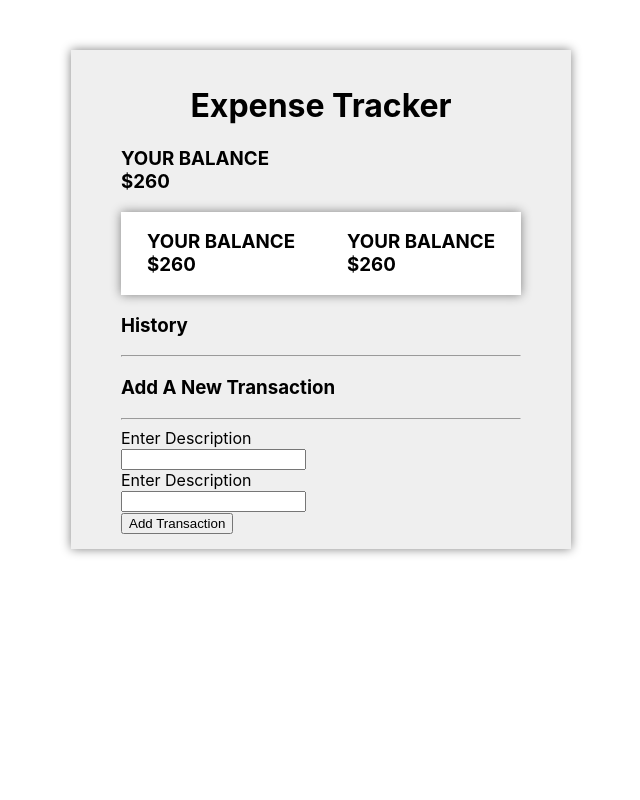
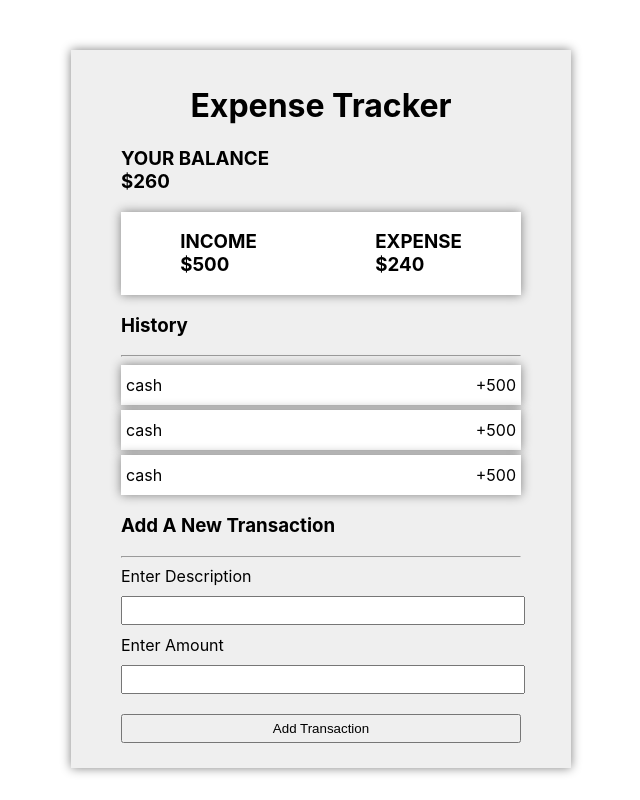
Before and after one commit to MuhammadSMazhar/expense-tracker-app, a React (Create React App) app: page / in a window 1280 px wide. Shown: the whole page, without its empty margins (319-959 px from the left). Built offline with nearby package versions, Linux system fonts and the light colour scheme.

Commit message:
now towards dynamic App

```diff
--- a/src/App.css
+++ b/src/App.css
@@ -18,3 +18,22 @@
   box-shadow: 0 0 10px gray;
   background-color: white;
 }
+.transaction-list{
+  padding: 0px;
+  margin: 0px;
+}
+
+.transaction-list li{
+  display: flex;
+  justify-content: space-between;
+  margin: 5px 0;
+  padding: 10px 5px;
+  box-shadow: 0 0 10px gray;
+  background-color: white;
+}
+
+.transaction-form input{
+  width: 100%;
+  margin: 10px 0;
+  padding: 5px 0;
+}
--- a/src/child.js
+++ b/src/child.js
@@ -8,20 +8,36 @@ function Child() {
             <h3>YOUR BALANCE <br /> $260</h3>
 
             <div className="expensecontainer">
-                <h3>YOUR BALANCE <br /> $260</h3>
-                <h3>YOUR BALANCE <br /> $260</h3>
+                <h3>INCOME <br /> $500</h3>
+                <h3>EXPENSE <br /> $240</h3>
             </div>
             <h3>History</h3>
-            <hr/>
+            <hr />
+
+            <ul className="transaction-list">
+                <li>
+                    <span>cash</span>
+                    <span>+500</span>
+                </li>
+                <li>
+                    <span>cash</span>
+                    <span>+500</span>
+                </li>
+                <li>
+                    <span>cash</span>
+                    <span>+500</span>
+                </li>
+            </ul>
 
             <h3>Add A New Transaction</h3>
-            <hr/>
-            <form>
+            <hr />
+
+            <form className="transaction-form" >
                 <label>Enter Description<br />
-                    <input type="text" />
+                    <input type="text" required />
                 </label><br />
-                <label>Enter Description<br />
-                    <input type="text" />
+                <label>Enter Amount<br />
+                    <input type="number" required />
                 </label><br />
 
                 <input type="submit" value="Add Transaction" />
```
